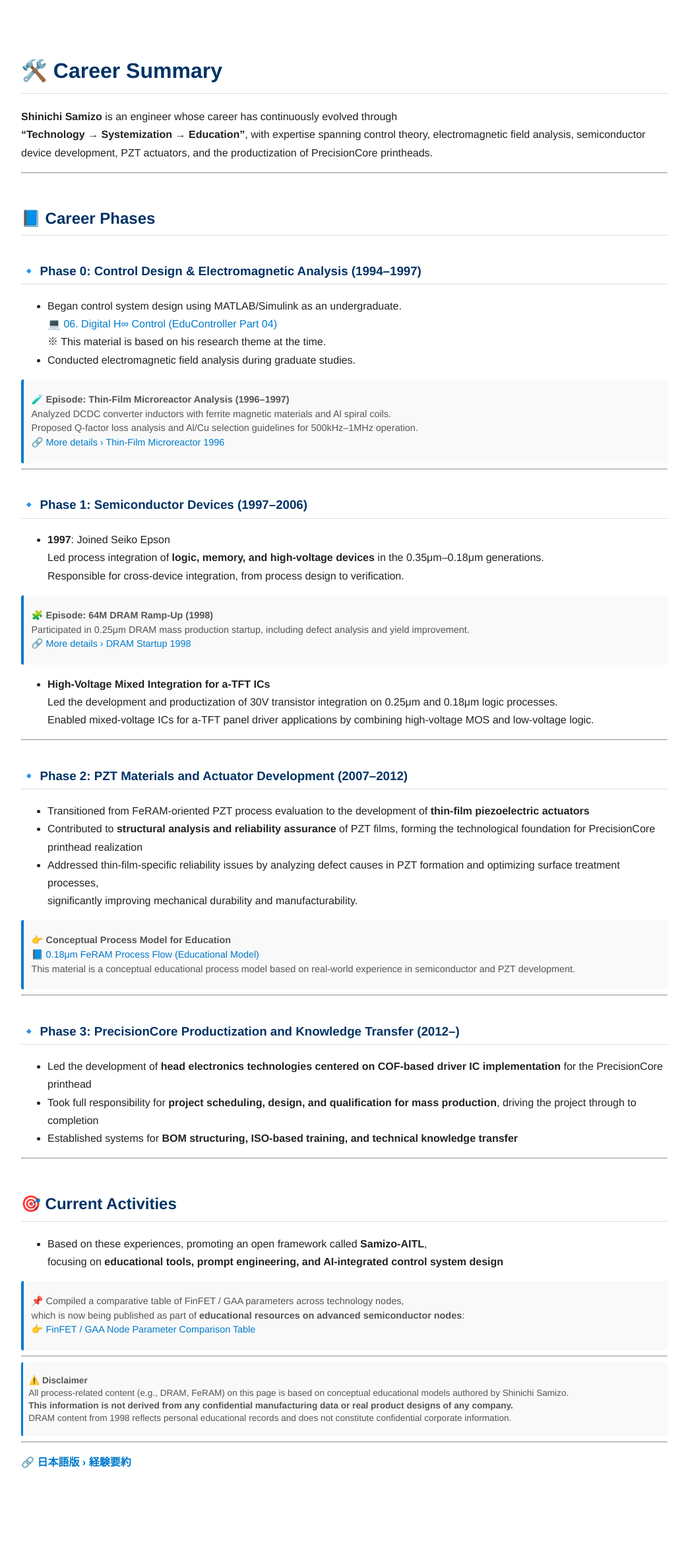
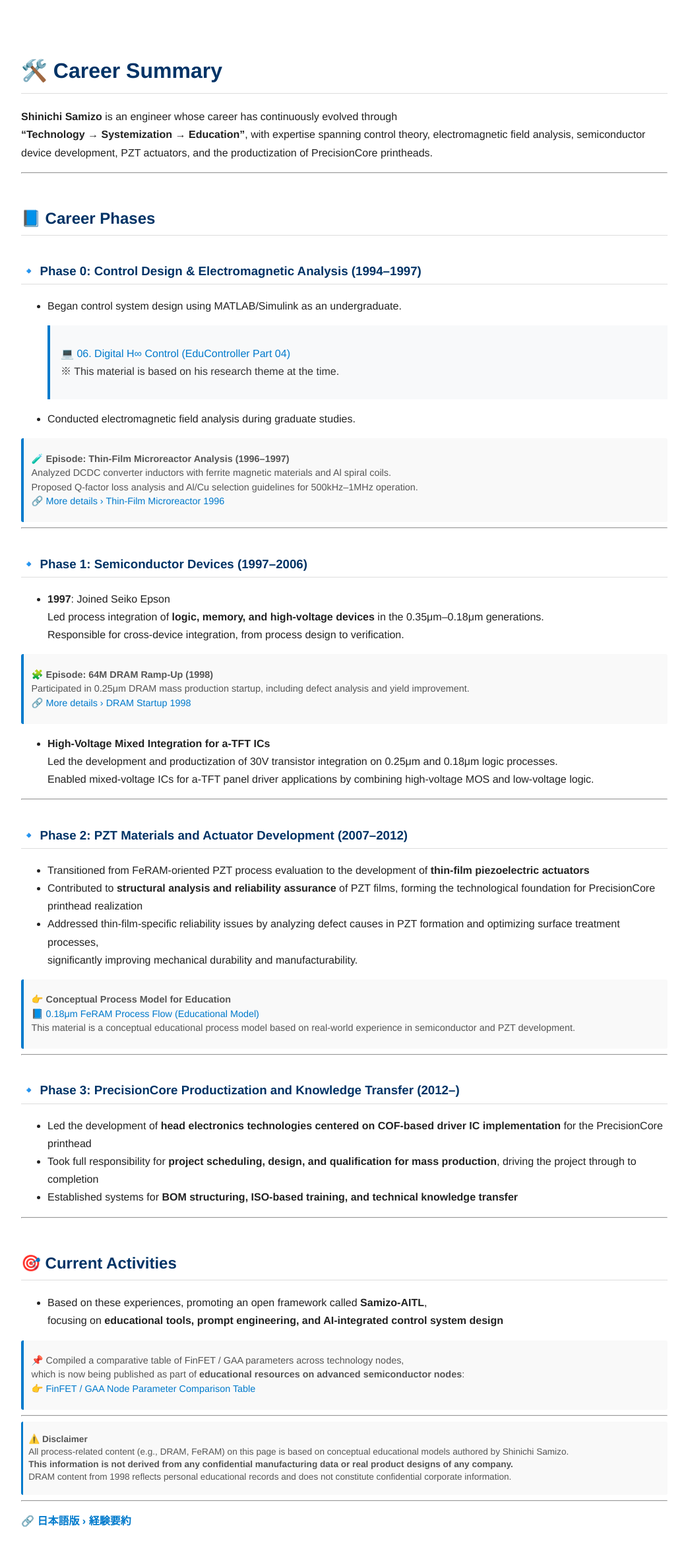
Before and after one commit to Samizo-AITL/Samizo-AITL.github.io, a Jekyll site: the page built from about/career-summary_en.md, in a window 1280 px wide. Shown: the whole page at 66% size, without its empty margins (118-1161 px from the left). Built offline with Jekyll 4.4.1, drawn with Linux system fonts in a browser that asks for light colours; before the commit the page ends 2261 px from its top, so only the background shows below that.

Commit message:
Update career-summary_en.md

```diff
--- a/about/career-summary_en.md
+++ b/about/career-summary_en.md
@@ -15,8 +15,9 @@
 ### 🔹 Phase 0: Control Design & Electromagnetic Analysis (1994–1997)
 
 - Began control system design using MATLAB/Simulink as an undergraduate.
-  💻 [06. Digital H∞ Control (EduController Part 04)](https://samizo-aitl.github.io/EduController/part04_digital/theory/06_digital_hinf_control.html)
-  ※ This material is based on his research theme at the time.
+>  💻 [06. Digital H∞ Control (EduController Part 04)](https://samizo-aitl.github.io/EduController/part04_digital/theory/06_digital_hinf_control.html)
+>  ※ This material is based on his research theme at the time.
+
 - Conducted electromagnetic field analysis during graduate studies.
 
 > 🧪 **Episode: Thin-Film Microreactor Analysis (1996–1997)**
```
